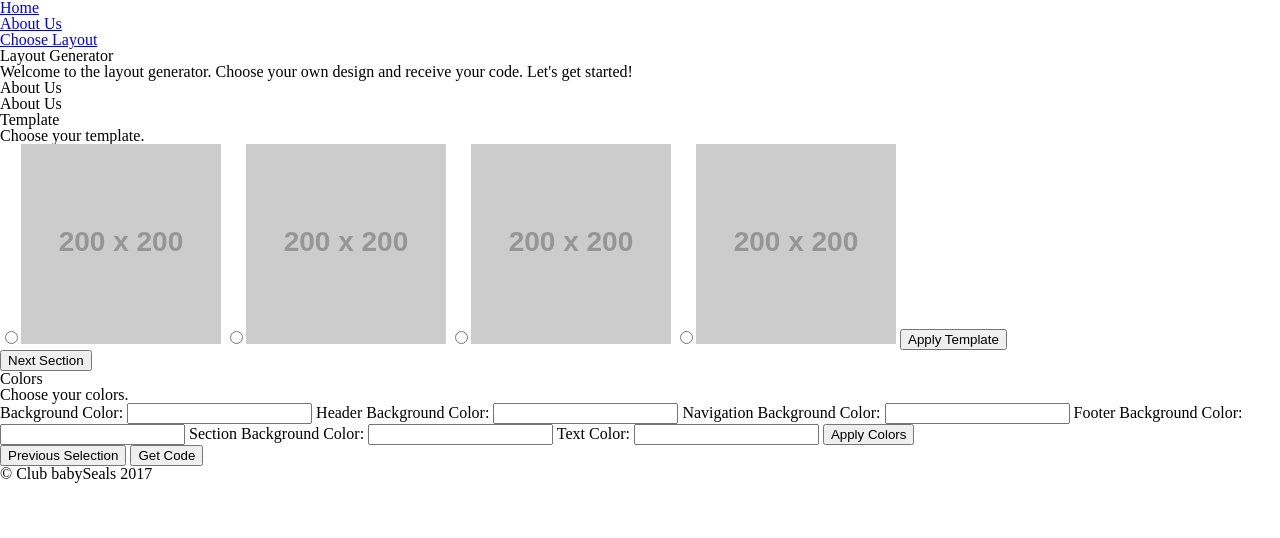
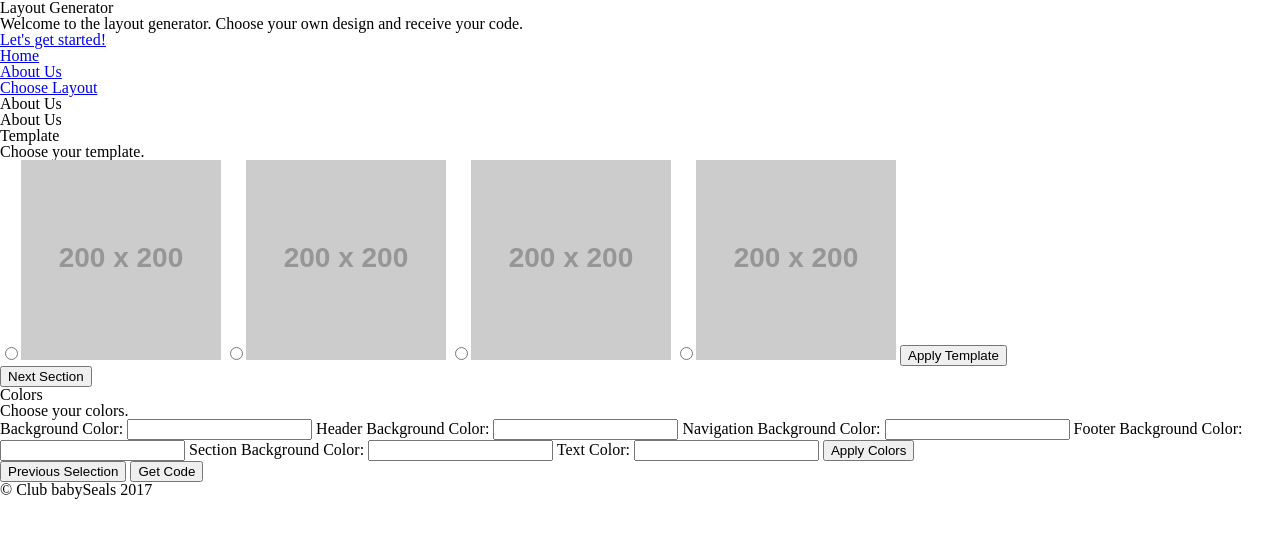
Before and after one commit to strawbee/babyseal, a plain HTML site: page index.html in a window 1280 px wide. Drawn offline with Linux system fonts and the light colour scheme; placeholder pictures from the web are drawn by us.

Commit message:
nav under header

```diff
--- a/index.html
+++ b/index.html
@@ -8,6 +8,12 @@
   </head>
   <body>
     <div id="wrapper">
+      <header>
+        <h1>Layout Generator</h1>
+        <p id="headerInstructions">Welcome to the layout generator. Choose your own design and receive your code.</p>
+        <p id="headerNext"><a href="#">Let's get started!</a></p>
+      </header>
+
       <nav>
         <ul>
           <li><a href="#">Home</a></li>
@@ -15,10 +21,6 @@
           <li><a href="#">Choose Layout</a></li>
         </ul>
       </nav>
-      <header>
-        <h1>Layout Generator</h1>
-        <p id="headerInstructions">Welcome to the layout generator. Choose your own design and receive your code. Let's get started!</p>
-      </header>
 
       <section id="aboutUsSection">
         <h2>About Us</h2>
```
